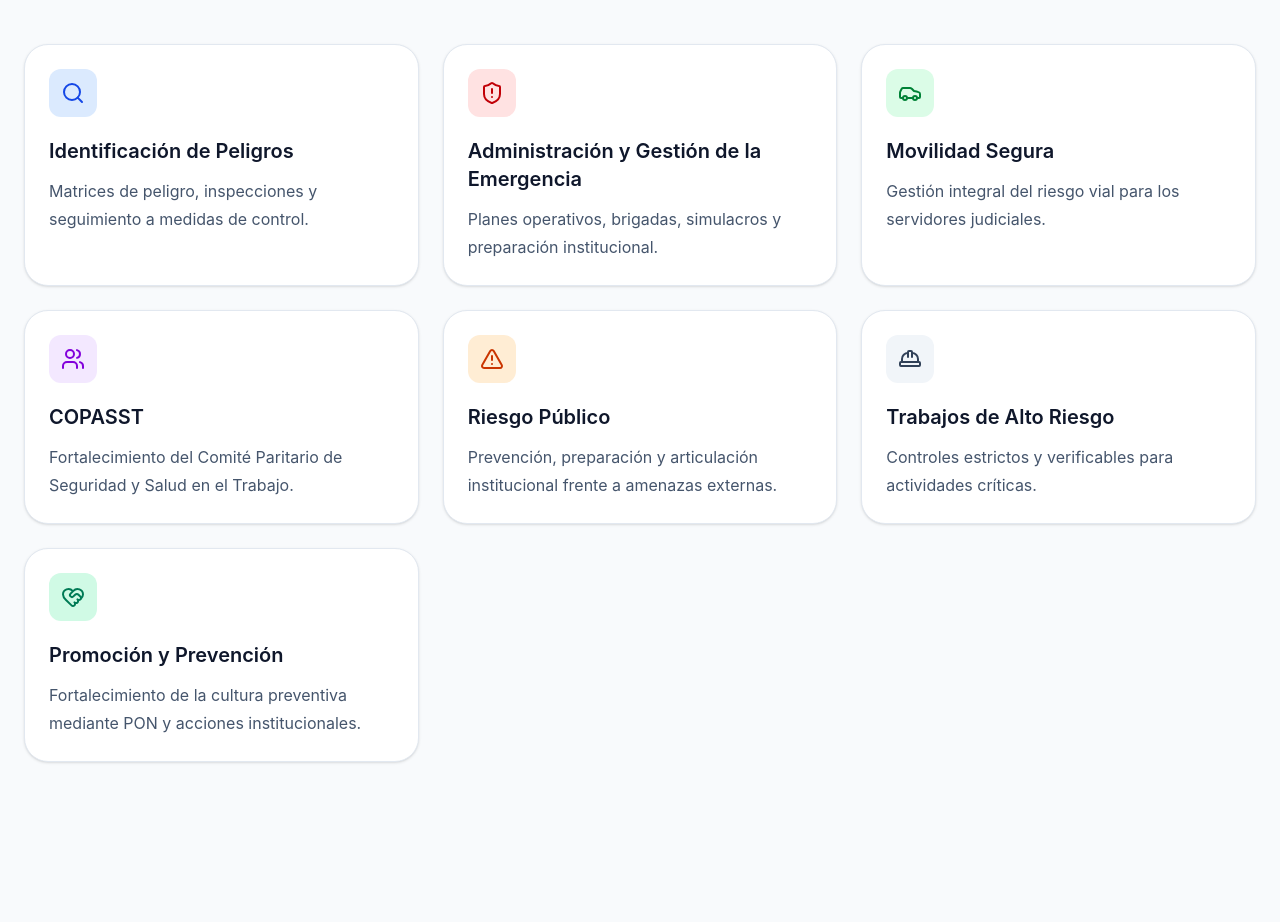
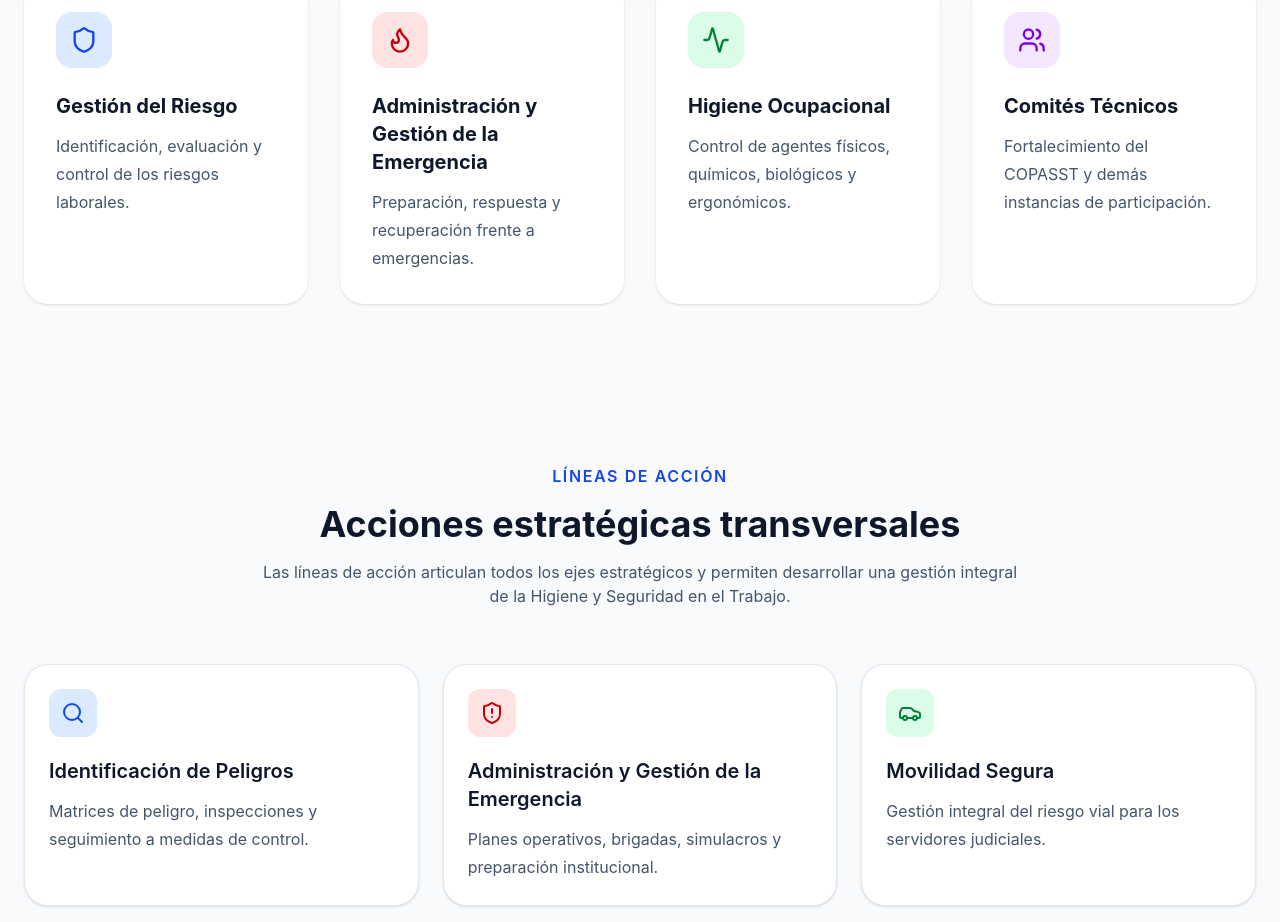
Before and after one commit to dasg010785-hue/EHST-Platform-React, a React (Vite) app in the folder EHST-Platform-React/: page / in a window 1280 px wide. Shown: the part 1262-2184 px from the top of the page. Built offline with nearby package versions, Linux system fonts and the light colour scheme.

Commit message:
Se agregan logos institucionales al Navbar

```diff
--- a/EHST-Platform-React/src/pages/Home.jsx
+++ b/EHST-Platform-React/src/pages/Home.jsx
@@ -18,9 +18,11 @@ function Home() {
 
         <Strategy />
 
+        {/* Primero */}
+        <StrategicAxes />
+
+        {/* Después */}
         <ActionLines />
-
-        <StrategicAxes />
 
         <Indicators />
 
```
